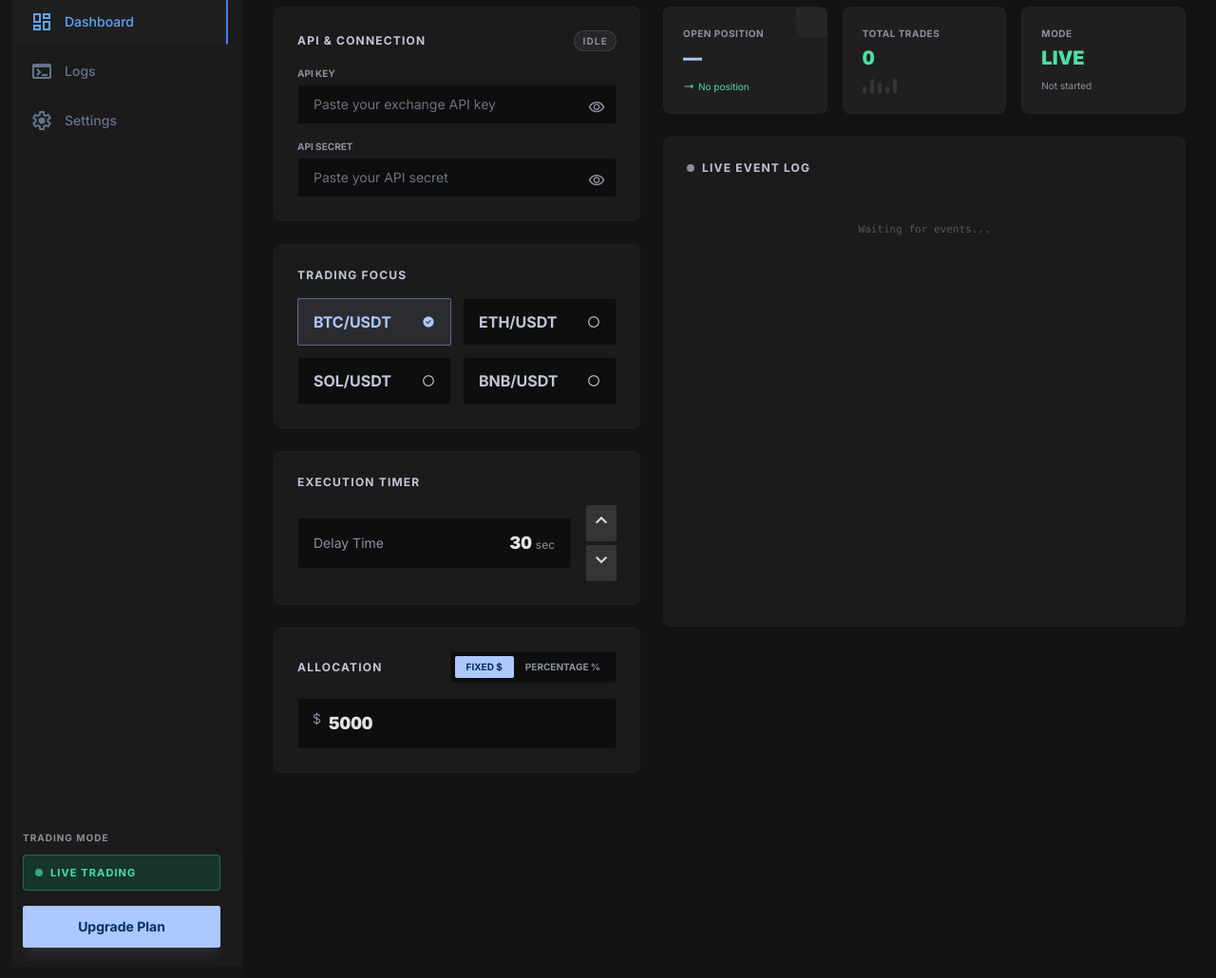
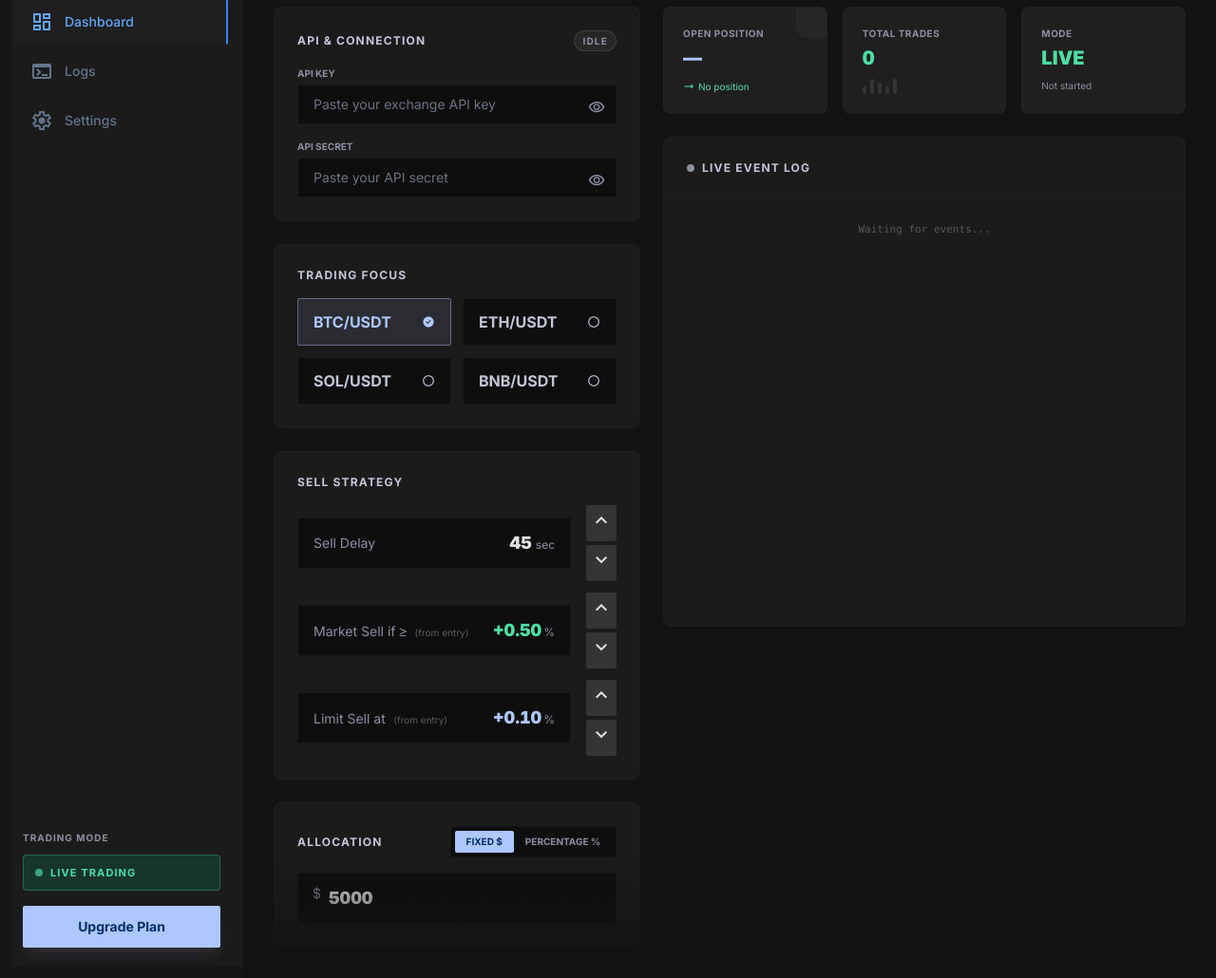
Before and after one commit to charlottehortonx-tech/wash-trade, a Flask app: page / in a window 1280 px wide. Shown: the part 185-1215 px from the top of the page at 95% size. Run offline with Flask 3, Linux system fonts and the light colour scheme; data that the repository does not hold is empty; some libraries are stand-ins or nearby versions.

Commit message:
Add UI controls for profit target and limit sell offset
Sell Strategy card now exposes three independently adjustable params:
- Sell Delay (±5s steps, default 45s)
- Market Sell if ≥ X% above entry (±0.1% steps, default 0.50%)
- Limit Sell at X% above entry (±0.05% steps, default 0.10%)

All three values are sent in the /start payload and written into
cfg["strategy"] before the bot thread launches.

https://claude.ai/code/session_01JKSS91zeVbU6MKvAFknkPx

```diff
--- a/app.py
+++ b/app.py
@@ -91,7 +91,9 @@ def start():
     api_key = data.get("api_key", "").strip()
     api_secret = data.get("api_secret", "").strip()
     token = data.get("token", "BTC/USDT").strip()
-    delay = int(data.get("delay", 30))
+    delay = int(data.get("delay", 45))
+    profit_target = float(data.get("profit_target", 0.5))
+    limit_sell_offset = float(data.get("limit_sell_offset", 0.1))
     amount_type = data.get("amount_type", "fixed")   # fixed | percent
     amount_value = float(data.get("amount_value", 100))
     mode = data.get("mode", "live")
@@ -110,6 +112,8 @@ def start():
     cfg["mode"] = mode
     cfg["exchange"]["symbol"] = token
     cfg["strategy"]["sell_delay_seconds"] = delay
+    cfg["strategy"]["profit_target_pct"] = profit_target
+    cfg["strategy"]["limit_sell_offset_pct"] = limit_sell_offset
     cfg["logging"]["log_file"] = LOG_FILE
 
     cfg["_ui"] = {
@@ -132,6 +136,8 @@ def start():
         "config": {
             "token": token,
             "delay": delay,
+            "profit_target": profit_target,
+            "limit_sell_offset": limit_sell_offset,
             "amount_type": amount_type,
             "amount_value": amount_value,
             "mode": mode,
--- a/templates/index.html
+++ b/templates/index.html
@@ -223,26 +223,75 @@
         </div>
       </div>
 
-      <!-- Execution Timer -->
+      <!-- Sell Strategy -->
       <div class="p-6 bg-surface-container-low rounded-xl border border-outline-variant/10">
-        <h3 class="text-xs font-bold text-on-surface-variant uppercase tracking-widest mb-4">Execution Timer</h3>
+        <h3 class="text-xs font-bold text-on-surface-variant uppercase tracking-widest mb-4">Sell Strategy</h3>
+        <div class="space-y-3">
+
+          <!-- Sell Delay -->
           <div class="flex items-center gap-4">
             <div class="flex-1 bg-surface-container-lowest border border-outline-variant/20 rounded px-4 py-3 flex items-center justify-between">
-            <span class="text-sm text-outline">Delay Time</span>
+              <span class="text-sm text-outline">Sell Delay</span>
               <span class="text-lg font-black tabular-nums text-on-surface">
-              <span id="delay-display">30</span><span class="text-xs text-outline font-normal ml-1">sec</span>
+                <span id="delay-display">45</span><span class="text-xs text-outline font-normal ml-1">sec</span>
               </span>
             </div>
             <div class="flex flex-col gap-1">
-            <button onclick="adjustDelay(10)" class="p-1 bg-surface-container-highest rounded hover:text-primary transition-colors">
+              <button onclick="adjustDelay(5)" class="p-1 bg-surface-container-highest rounded hover:text-primary transition-colors">
                 <span class="material-symbols-outlined">expand_less</span>
               </button>
-            <button onclick="adjustDelay(-10)" class="p-1 bg-surface-container-highest rounded hover:text-primary transition-colors">
+              <button onclick="adjustDelay(-5)" class="p-1 bg-surface-container-highest rounded hover:text-primary transition-colors">
                 <span class="material-symbols-outlined">expand_more</span>
               </button>
             </div>
           </div>
-        <input type="hidden" id="delay-val" value="30"/>
+
+          <!-- Profit Target — market sell threshold -->
+          <div class="flex items-center gap-4">
+            <div class="flex-1 bg-surface-container-lowest border border-outline-variant/20 rounded px-4 py-3 flex items-center justify-between">
+              <div>
+                <span class="text-sm text-outline">Market Sell if ≥</span>
+                <span class="text-[10px] text-outline/60 ml-1">(from entry)</span>
+              </div>
+              <span class="text-lg font-black tabular-nums text-secondary">
+                +<span id="profit-display">0.50</span><span class="text-xs text-outline font-normal ml-0.5">%</span>
+              </span>
+            </div>
+            <div class="flex flex-col gap-1">
+              <button onclick="adjustProfit(0.1)" class="p-1 bg-surface-container-highest rounded hover:text-secondary transition-colors">
+                <span class="material-symbols-outlined">expand_less</span>
+              </button>
+              <button onclick="adjustProfit(-0.1)" class="p-1 bg-surface-container-highest rounded hover:text-secondary transition-colors">
+                <span class="material-symbols-outlined">expand_more</span>
+              </button>
+            </div>
+          </div>
+
+          <!-- Limit Sell Offset -->
+          <div class="flex items-center gap-4">
+            <div class="flex-1 bg-surface-container-lowest border border-outline-variant/20 rounded px-4 py-3 flex items-center justify-between">
+              <div>
+                <span class="text-sm text-outline">Limit Sell at</span>
+                <span class="text-[10px] text-outline/60 ml-1">(from entry)</span>
+              </div>
+              <span class="text-lg font-black tabular-nums text-primary">
+                +<span id="limit-sell-display">0.10</span><span class="text-xs text-outline font-normal ml-0.5">%</span>
+              </span>
+            </div>
+            <div class="flex flex-col gap-1">
+              <button onclick="adjustLimitSell(0.05)" class="p-1 bg-surface-container-highest rounded hover:text-primary transition-colors">
+                <span class="material-symbols-outlined">expand_less</span>
+              </button>
+              <button onclick="adjustLimitSell(-0.05)" class="p-1 bg-surface-container-highest rounded hover:text-primary transition-colors">
+                <span class="material-symbols-outlined">expand_more</span>
+              </button>
+            </div>
+          </div>
+
+        </div>
+        <input type="hidden" id="delay-val" value="45"/>
+        <input type="hidden" id="profit-val" value="0.5"/>
+        <input type="hidden" id="limit-sell-val" value="0.1"/>
       </div>
 
       <!-- Allocation -->
@@ -325,7 +374,9 @@
   let mode = 'live';
   let amountType = 'fixed';
   let selectedToken = 'BTC/USDT';
-  let delayVal = 30;
+  let delayVal = 45;
+  let profitTarget = 0.50;
+  let limitSellOffset = 0.10;
   let tradeCount = 0;
 
   // ── Mode ─────────────────────────────────────────────────────────────────
@@ -361,6 +412,20 @@
     delayVal = Math.max(1, delayVal + delta);
     document.getElementById('delay-display').textContent = delayVal;
     document.getElementById('delay-val').value = delayVal;
+  }
+
+  // ── Profit Target ─────────────────────────────────────────────────────────
+  function adjustProfit(delta) {
+    profitTarget = Math.max(0.1, Math.round((profitTarget + delta) * 100) / 100);
+    document.getElementById('profit-display').textContent = profitTarget.toFixed(2);
+    document.getElementById('profit-val').value = profitTarget;
+  }
+
+  // ── Limit Sell Offset ─────────────────────────────────────────────────────
+  function adjustLimitSell(delta) {
+    limitSellOffset = Math.max(0.01, Math.round((limitSellOffset + delta) * 100) / 100);
+    document.getElementById('limit-sell-display').textContent = limitSellOffset.toFixed(2);
+    document.getElementById('limit-sell-val').value = limitSellOffset;
   }
 
   // ── Amount Type ───────────────────────────────────────────────────────────
@@ -402,12 +467,14 @@
   async function startBot() {
     const payload = {
       mode,
-      api_key:      document.getElementById('api-key').value.trim(),
-      api_secret:   document.getElementById('api-secret').value.trim(),
-      token:        selectedToken,
-      delay:        delayVal,
-      amount_type:  amountType,
-      amount_value: parseFloat(document.getElementById('amount-value').value) || 100,
+      api_key:           document.getElementById('api-key').value.trim(),
+      api_secret:        document.getElementById('api-secret').value.trim(),
+      token:             selectedToken,
+      delay:             delayVal,
+      profit_target:     profitTarget,
+      limit_sell_offset: limitSellOffset,
+      amount_type:       amountType,
+      amount_value:      parseFloat(document.getElementById('amount-value').value) || 100,
     };
     if (mode === 'live' && (!payload.api_key || !payload.api_secret)) {
       showToast('API key and secret are required for live mode.');
```
Lines whose indentation alone changed are shown as unchanged.
